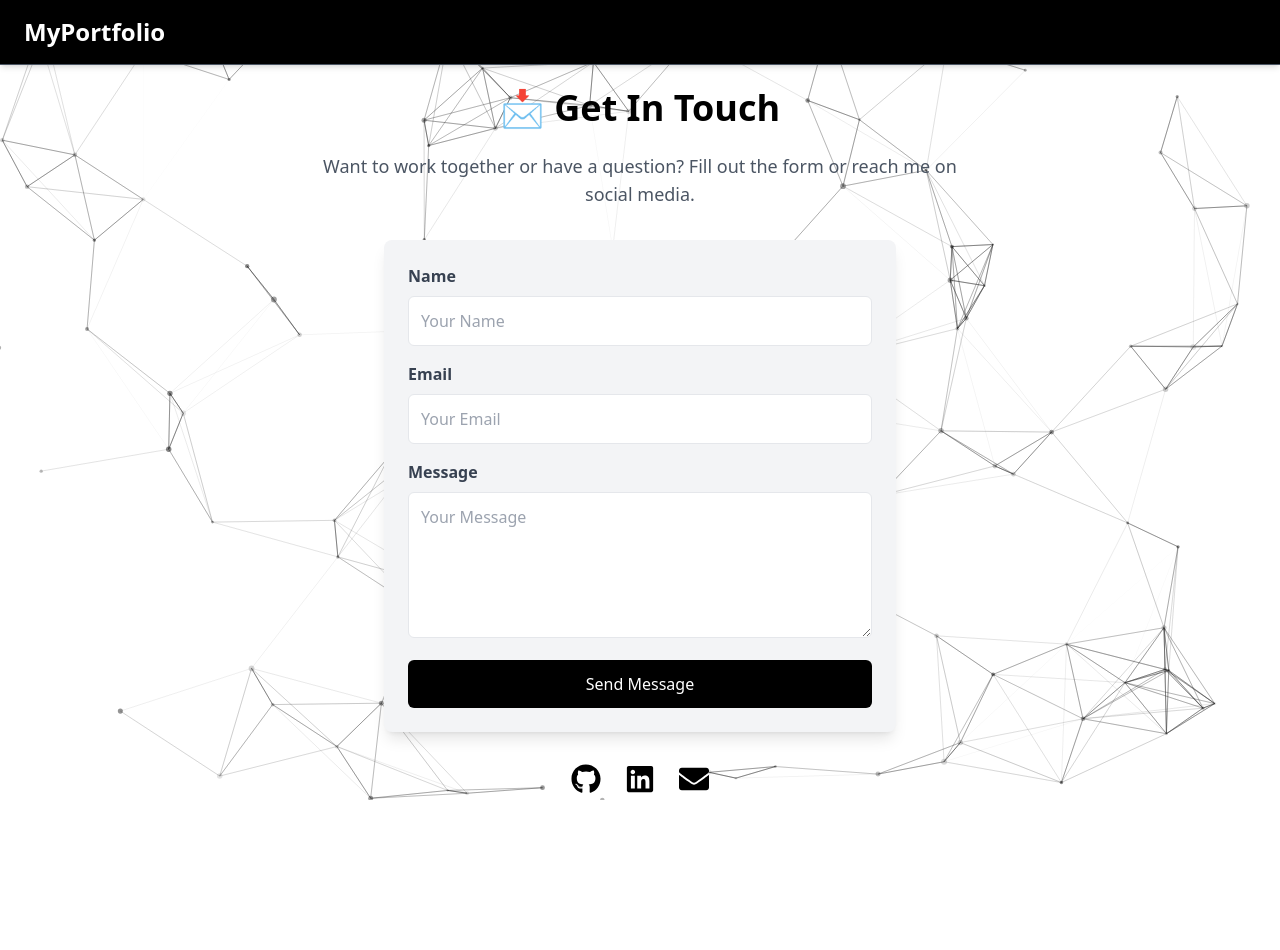
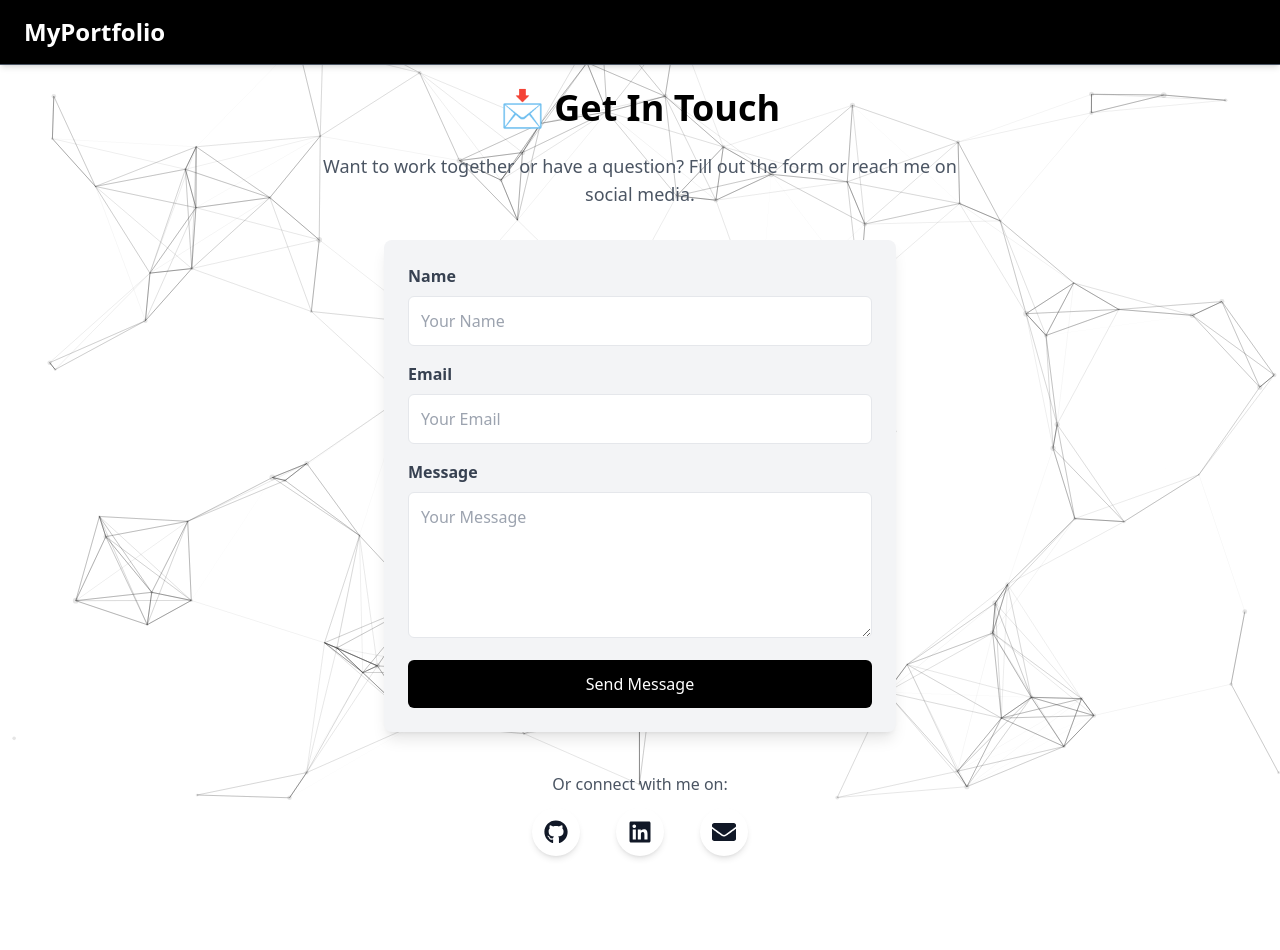
Before and after one commit to dodomiyake/my-portfolio, a React (Vite) app in the folder frontend/: page /contact in a window 1280 px wide. Shown: the top 950 px of the page. Before the commit the page ends 858 px from the top, so only its background shows below. Built offline with nearby package versions, Linux system fonts and the light colour scheme.

Commit message:
updated all pages

```diff
--- a/frontend/src/pages/Contact.jsx
+++ b/frontend/src/pages/Contact.jsx
@@ -56,11 +56,35 @@ const Contact = () => {
                     particles: {
                         number: { value: 100, density: { enable: true, area: 800 } },
                         shape: { type: "circle" },
-                        opacity: { value: 0.5, random: true },
+                        opacity: { value: 0.1, random: true },
                         size: { value: 3, random: true },
-                        move: { enable: true, speed: 1.5, direction: "none" },
-                        links: { enable: true, distance: 150, color: "#333333", opacity: 0.5 },
-                        color: { value: "#000000" } // 🔥 Dark particles for visibility
+                        color: { value: "#000000" },
+                        move: {
+                            enable: true,
+                            speed: 1,
+                            direction: "none",
+                            // Add this to enable mouse interactivity
+                            outModes: {
+                                default: "bounce"
+                            }
+                        },
+                        links: { enable: true, distance: 150, color: "#333333", opacity: 0.4 },
+                    },
+                    // Section for mouse interactivity
+                    interactivity: {
+                        detectsOn: "window",
+                        events: {
+                            onHover: {
+                                enable: true,
+                                mode: "repulse"  // This makes particles move away from cursor
+                            }
+                        },
+                        modes: {
+                            repulse: {
+                                distance: 100,
+                                duration: 0.4
+                            }
+                        }
                     }
                 }}
                 className="absolute top-0 left-0 w-full h-full z-0"
@@ -152,36 +176,62 @@ const Contact = () => {
                 )}
             </motion.form>
 
-            {/* Social Media Links */}
+            {/* Enhanced Social Media Links */}
             <motion.div
-                className="mt-8 flex space-x-6 relative z-10"
+                className="mt-10 relative z-10"
                 initial={{ opacity: 0, y: 20 }}
                 animate={{ opacity: 1, y: 0 }}
                 transition={{ duration: 0.7, delay: 0.9 }}
             >
+                <p className="text-gray-600 mb-3 text-center">Or connect with me on:</p>
+                <div className="flex space-x-8 justify-center">
                     <motion.a
                         href="https://github.com/dodomiyake"
                         target="_blank"
-                    className="text-black text-3xl hover:text-gray-600 transition"
-                    whileHover={{ scale: 1.2 }}
+                        rel="noopener noreferrer"
+                        className="flex flex-col items-center text-gray-900 group"
+                        whileHover={{ scale: 1.1 }}
                     >
-                    <FaGithub />
+                        <div className="p-3 bg-white rounded-full shadow-md group-hover:shadow-lg transition-all">
+                            <FaGithub className="text-2xl" />
+                        </div>
+                        <span className="mt-2 text-sm font-medium opacity-0 group-hover:opacity-100 transition-opacity">GitHub</span>
                     </motion.a>
+
                     <motion.a
                         href="https://linkedin.com/in/oluwadamilolaxajayi"
                         target="_blank"
-                    className="text-black text-3xl hover:text-gray-600 transition"
-                    whileHover={{ scale: 1.2 }}
+                        rel="noopener noreferrer"
+                        className="flex flex-col items-center text-gray-900 group"
+                        whileHover={{ scale: 1.1 }}
                     >
-                    <FaLinkedin />
+                        <div className="p-3 bg-white rounded-full shadow-md group-hover:shadow-lg transition-all">
+                            <FaLinkedin className="text-2xl" />
+                        </div>
+                        <span className="mt-2 text-sm font-medium opacity-0 group-hover:opacity-100 transition-opacity">LinkedIn</span>
                     </motion.a>
+
                     <motion.a
                         href="mailto:oluwadamilola.william@email.com"
-                    className="text-black text-3xl hover:text-gray-600 transition"
-                    whileHover={{ scale: 1.2 }}
+                        className="flex flex-col items-center text-gray-900 group"
+                        whileHover={{ scale: 1.1 }}
                     >
-                    <FaEnvelope />
+                        <div className="p-3 bg-white rounded-full shadow-md group-hover:shadow-lg transition-all">
+                            <FaEnvelope className="text-2xl" />
+                        </div>
+                        <span className="mt-2 text-sm font-medium opacity-0 group-hover:opacity-100 transition-opacity">Email</span>
                     </motion.a>
+                </div>
+            </motion.div>
+
+            {/* Added decorative footer */}
+            <motion.div
+                className="mt-16 text-center text-gray-500 text-sm relative z-10"
+                initial={{ opacity: 0 }}
+                animate={{ opacity: 1 }}
+                transition={{ delay: 1.2 }}
+            >
+                <p>© {new Date().getFullYear()} Oluwadamilola Ajayi | Web Developer</p>
             </motion.div>
         </motion.div>
     );
--- a/frontend/src/pages/Home.jsx
+++ b/frontend/src/pages/Home.jsx
@@ -23,16 +23,40 @@ const Home = () => {
                 init={particlesInit}
                 loaded={particlesLoaded} // ✅ Ensure particles are loaded
                 options={{
-                    background: { color: "transparent" }, // Keep background transparent
+                    background: { color: "transparent" },
                     fpsLimit: 60,
                     particles: {
                         number: { value: 100, density: { enable: true, area: 800 } },
                         shape: { type: "circle" },
                         opacity: { value: 0.1, random: true },
                         size: { value: 3, random: true },
-                        color: { value: "#000000" }, // 🔥 Change to black particles
-                        move: { enable: true, speed: 1, direction: "none" },
-                        links: { enable: true, distance: 150, color: "#333333", opacity: 0.6 }, // 🔗 Darker links for visibility
+                        color: { value: "#000000" },
+                        move: {
+                            enable: true,
+                            speed: 1,
+                            direction: "none",
+                            // Add this to enable mouse interactivity
+                            outModes: {
+                                default: "bounce"
+                            }
+                        },
+                        links: { enable: true, distance: 150, color: "#333333", opacity: 0.4 },
+                    },
+                    // Section for mouse interactivity
+                    interactivity: {
+                        detectsOn: "window",
+                        events: {
+                            onHover: {
+                                enable: true,
+                                mode: "repulse"  // This makes particles move away from cursor
+                            }
+                        },
+                        modes: {
+                            repulse: {
+                                distance: 100,
+                                duration: 0.4
+                            }
+                        }
                     }
                 }}
                 className="absolute top-0 left-0 w-full h-full z-0"
--- a/frontend/src/pages/Projects.jsx
+++ b/frontend/src/pages/Projects.jsx
@@ -37,21 +37,29 @@ const Projects = () => {
                     {projects.map((project, index) => (
                         <motion.div
                             key={project._id}
-                            className="bg-slate-200 p-5 rounded-lg shadow-lg"
+                            className="bg-gradient-to-br from-slate-200 to-slate-100 p-5 rounded-lg shadow-lg"
                             whileHover={{ scale: 1.05 }} // Hover effect
                             initial={{ opacity: 0, y: 50 }}
                             animate={{ opacity: 1, y: 0 }}
                             transition={{ duration: 0.5, delay: index * 0.1 }} // Staggered animation
                         >
-                            <img src={project.image} alt={project.title} className="w-full h-52 object-cover rounded-md" />
+                            <img src={project.image} alt={project.title} className="w-full h-52 object-cover rounded-md transition duration-300 hover:opacity-90" />
                             <h3 className="text-xl font-semibold mt-4 text-black">{project.title}</h3>
                             <p className="text-stone-800 mt-2">{project.description}</p>
+                            <div className="flex flex-wrap gap-2 mt-3">
+                                {project.technologies.map(tech => (
+                                    <span key={tech} className="text-xs bg-gray-800 text-white px-2 py-1 rounded">
+                                        {tech}
+                                    </span>
+                                ))}
+                            </div>
                             <div className="flex mt-4 space-x-4">
                                 {project.liveDemo && (
-                                    <a href={project.liveDemo} target="_blank" className="text-blue-400 hover:underline">Live Demo</a>
+                                    <a href={project.liveDemo} target="_blank" rel="noopener noreferrer" className="px-3 py-1 bg-black text-white rounded hover:bg-gray-800 transition">Live Demo</a>
                                 )}
                                 {project.sourceCode && (
-                                    <a href={project.sourceCode} target="_blank" className="text-slate-600 hover:underline">Source Code</a>
+
+                                    <a href={project.sourceCode} target="_blank" rel="noopener noreferrer" className="px-3 py-1 bg-black text-white rounded hover:bg-gray-800 transition">Source Code</a>
                                 )}
                             </div>
                         </motion.div>
```
Also changed, not shown: frontend/src/pages/AdminDashboard.jsx (+56 -6 lines). Lines whose indentation alone changed are shown as unchanged.
